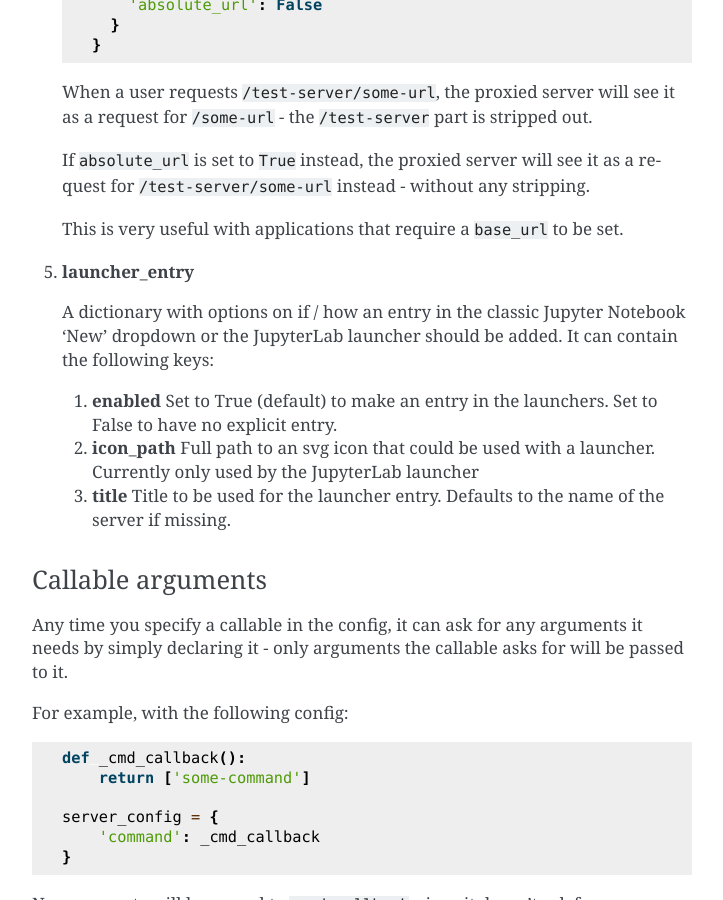
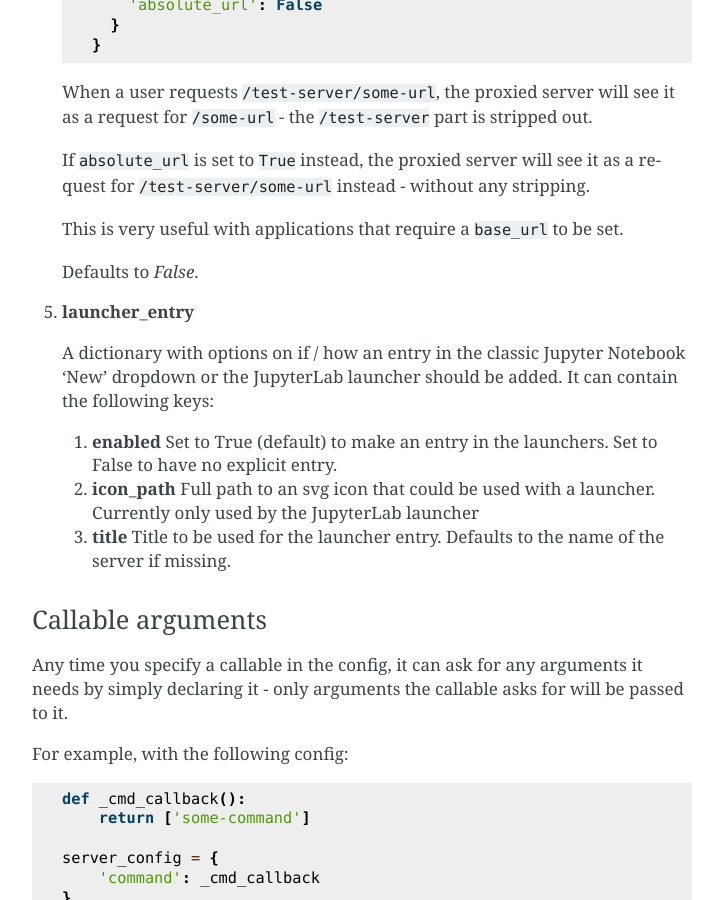
Before and after one commit to jupyterhub/jupyter-server-proxy, a Sphinx documentation site: the page built from docs/server-process.rst, in a window 1280 px wide and 900 px high, scrolled down 1364 px. Shown: the whole window, without its empty margins (388-1111 px from the left). Built offline with Sphinx 7.4.7, drawn with Linux system fonts in a browser that asks for light colours.

Commit message:
Specify what is the default for absolute_url

```diff
--- a/docs/server-process.rst
+++ b/docs/server-process.rst
@@ -80,6 +80,8 @@ pairs.
    as a request for ``/test-server/some-url`` instead - without any stripping.
 
    This is very useful with applications that require a ``base_url`` to be set.
+
+   Defaults to *False*.
 
 
 #. **launcher_entry**
```
